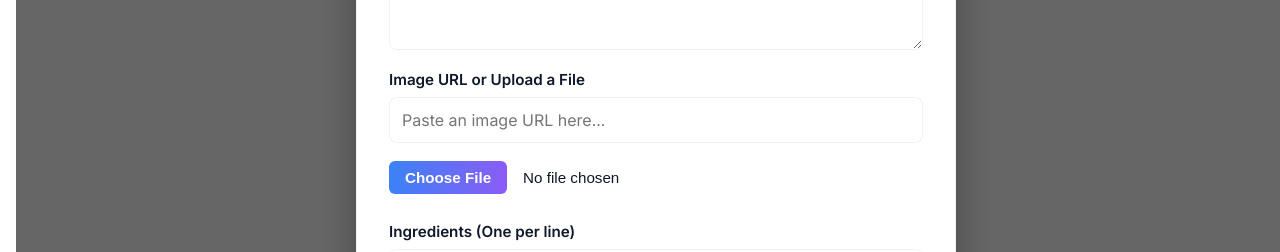
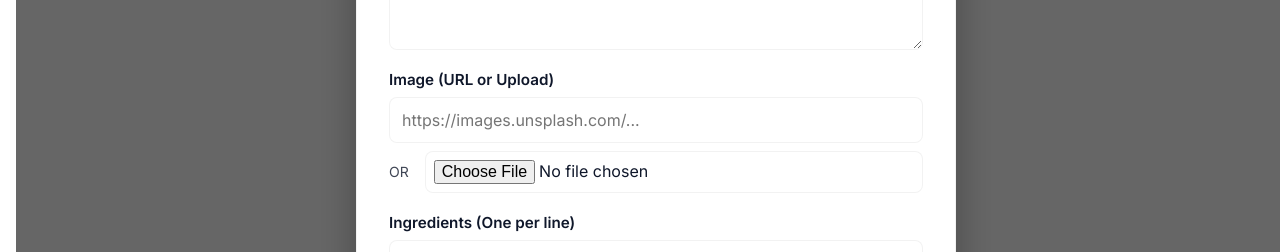
Before and after one commit to santhoshoggy/Ingredients-finder, a Next.js app: page / in a window 1280 px wide. Both pictures are taken after a click on the button "+ Add Recipe". Shown: the part 395-647 px from the top of the page. Built offline with nearby package versions, Linux system fonts and the light colour scheme; no server answers; the database is empty.

Commit message:
Add database integration with Prisma and SQLite, implement image upload and delete functionality

```diff
--- a/check.js
+++ b/check.js
@@ -1,6 +1,8 @@
 const { execSync } = require('child_process');
+const fs = require('fs');
 try {
-    execSync('npm run build', { encoding: 'utf-8' });
+    execSync('npx prisma format', { encoding: 'utf-8' });
 } catch (err) {
-    console.log(err.stdout + "\n" + err.stderr);
+    const clean = (err.stdout + '\n' + err.stderr + '\n' + err.message).replace(/\r/g, '');
+    fs.writeFileSync('error_clean.txt', clean);
 }
--- a/package.json
+++ b/package.json
@@ -6,8 +6,7 @@
     "dev": "next dev",
     "build": "next build",
     "start": "next start",
-    "lint": "eslint",
-    "postinstall": "prisma generate"
+    "lint": "eslint"
   },
   "dependencies": {
     "@prisma/client": "^5.11.0",
--- a/src/components/AddFoodModal.module.css
+++ b/src/components/AddFoodModal.module.css
@@ -104,25 +104,3 @@
 .submitButton:hover {
     opacity: 0.9;
 }
-
-.fileInput {
-    padding: 0.5rem 0;
-    color: var(--foreground);
-    font-size: 0.95rem;
-}
-
-.fileInput::file-selector-button {
-    background: linear-gradient(to right, var(--gradient-1), var(--gradient-2));
-    border: none;
-    border-radius: 6px;
-    color: white;
-    padding: 0.5rem 1rem;
-    margin-right: 1rem;
-    cursor: pointer;
-    font-weight: 600;
-    transition: opacity 0.2s ease;
-}
-
-.fileInput::file-selector-button:hover {
-    opacity: 0.9;
-}
--- a/src/components/AddFoodModal.tsx
+++ b/src/components/AddFoodModal.tsx
@@ -20,10 +20,6 @@ export default function AddFoodModal({ isOpen, onClose, onAdd }: AddFoodModalPro
     const handleImageUpload = (e: React.ChangeEvent<HTMLInputElement>) => {
         const file = e.target.files?.[0];
         if (file) {
-            if (file.size > 5 * 1024 * 1024) {
-                alert('File is too large! Please select an image under 5MB.');
-                return;
-            }
             const reader = new FileReader();
             reader.onloadend = () => {
                 setImage(reader.result as string);
@@ -94,22 +90,26 @@ export default function AddFoodModal({ isOpen, onClose, onAdd }: AddFoodModalPro
                     </div>
 
                     <div className={styles.formGroup}>
-                        <label className={styles.label} htmlFor="image">Image URL or Upload a File</label>
-                        <div style={{ display: 'flex', gap: '10px', flexDirection: 'column' }}>
+                        <label className={styles.label} htmlFor="image">Image (URL or Upload)</label>
+                        <div style={{ display: 'flex', flexDirection: 'column', gap: '0.5rem' }}>
                             <input
                                 id="image"
                                 className={styles.input}
                                 type="text"
                                 value={image}
                                 onChange={(e) => setImage(e.target.value)}
-                                placeholder="Paste an image URL here..."
+                                placeholder="https://images.unsplash.com/..."
                             />
-                            <input
-                                type="file"
-                                accept="image/*"
-                                onChange={handleImageUpload}
-                                className={styles.fileInput}
-                            />
+                            <div style={{ display: 'flex', alignItems: 'center', gap: '1rem' }}>
+                                <span style={{ fontSize: '0.875rem', opacity: 0.8 }}>OR</span>
+                                <input
+                                    type="file"
+                                    accept="image/*"
+                                    onChange={handleImageUpload}
+                                    className={styles.input}
+                                    style={{ padding: '0.5rem', flex: 1 }}
+                                />
+                            </div>
                         </div>
                     </div>
 
```
